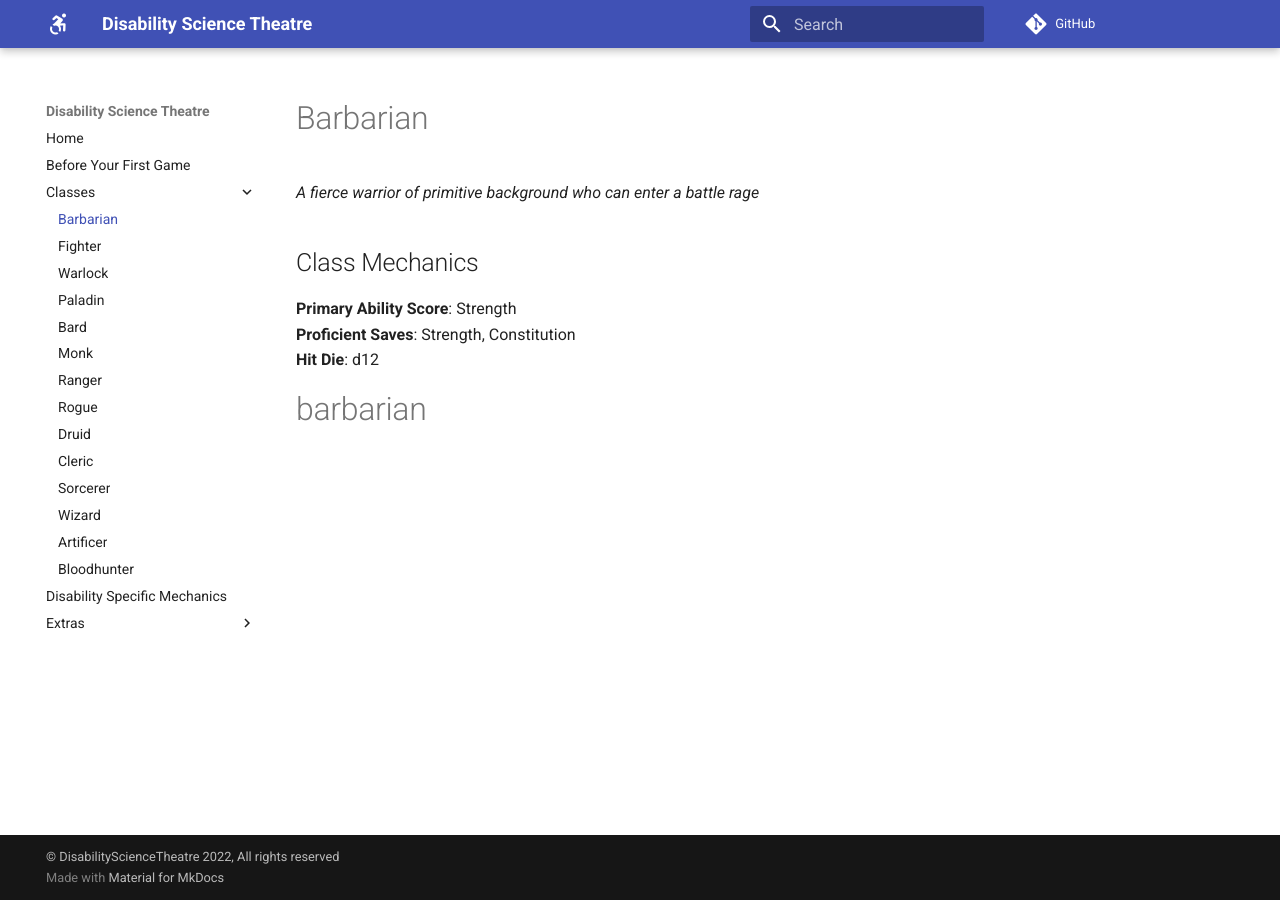
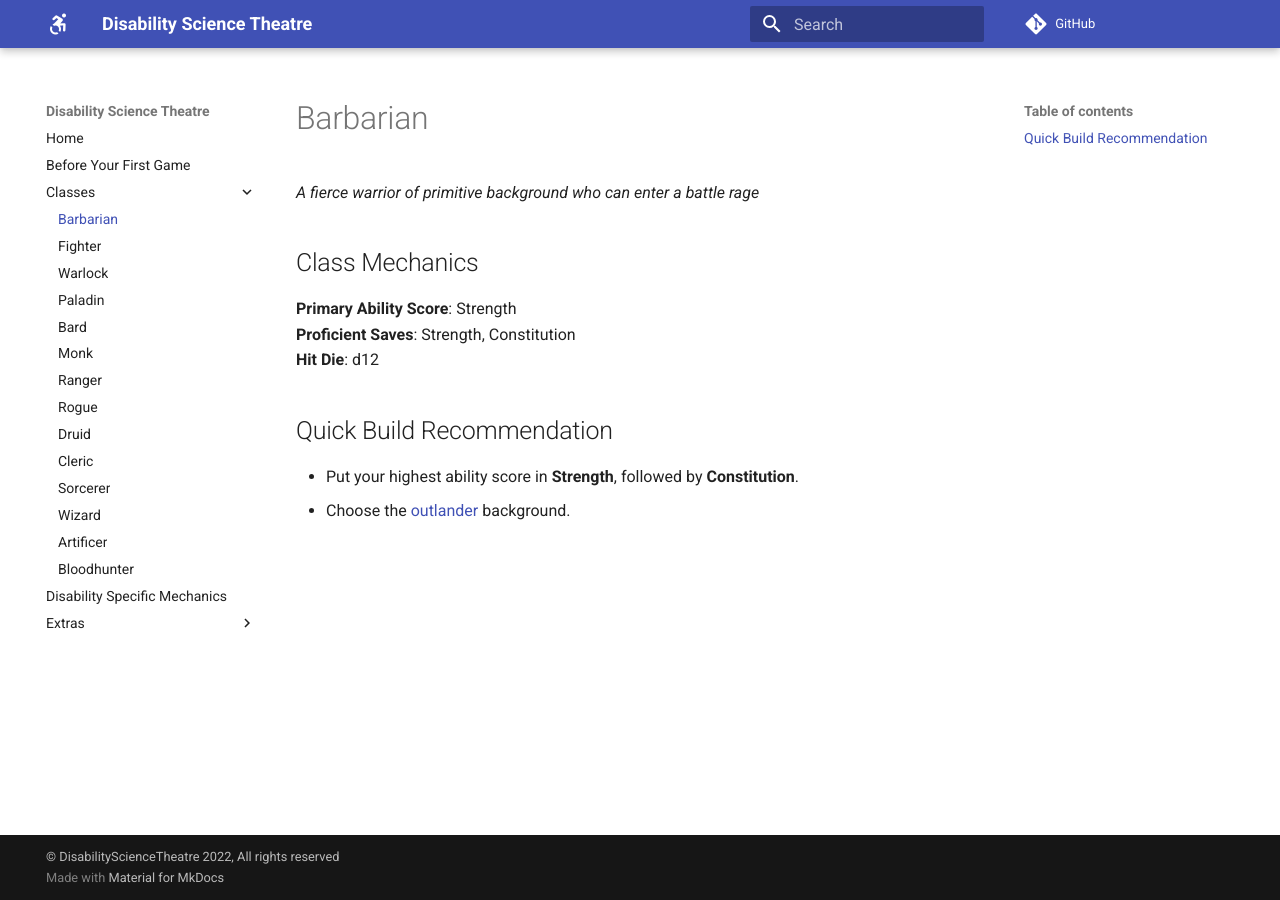
Before and after one commit to DisabilityScienceTheatre/resources, an MkDocs documentation site: the page built from docs/classes/barbarian.md, in a window 1280 px wide. Built offline with MkDocs 1.6.1 and Material for MkDocs 9.7.7, drawn with Linux system fonts in a browser that asks for light colours; comment, search, counter and statistics services are not loaded.

Commit message:
formatting

```diff
--- a/docs/classes/barbarian.md
+++ b/docs/classes/barbarian.md
@@ -2,8 +2,10 @@
 hit_die: d12
 primary_ability_score: Strength
 saves: Strength, Constitution
-quick_build: First, put your highest ability score in Strength, followed by Constitution. Second, choose the outlander background.
 tagline: A fierce warrior of primitive background who can enter a battle rage
 ---
 
-# barbarian
+## Quick Build Recommendation
+
+- Put your highest ability score in **Strength**, followed by **Constitution**.
+- Choose the [outlander]() background.
```
